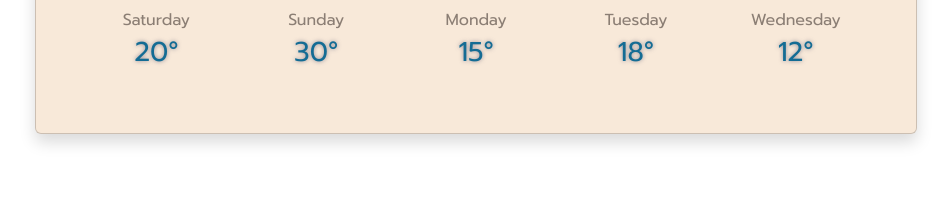
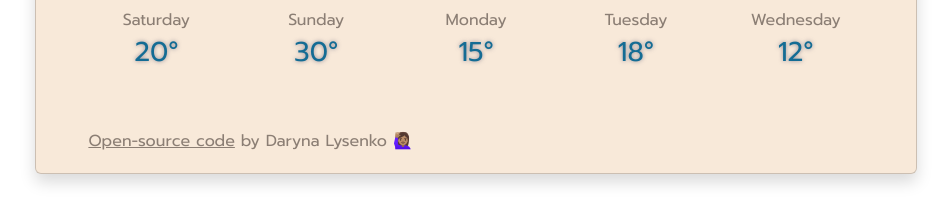
Before and after one commit to Darymee/weather-app, a plain HTML site: page index.html in a window 1280 px wide. Shown: the part 584-806 px from the top of the page, without its empty margins (164-1115 px from the left). Drawn offline with nearby package versions, Linux system fonts and the light colour scheme.

Commit message:
add github link

```diff
--- a/index.html
+++ b/index.html
@@ -161,6 +161,16 @@
             </li>
           </ul>
         </div>
+        <p>
+          <a
+            href="https://github.com/Darymee/weather-app"
+            target="_blank"
+            rel="noreferrer"
+            class="github-link"
+            >Open-source code</a
+          >
+          by Daryna Lysenko 🙋🏽‍♀️
+        </p>
       </div>
     </div>
 
--- a/src/styles.css
+++ b/src/styles.css
@@ -169,3 +169,13 @@ button.checked:hover {
   color: #c7bca1;
   text-shadow: 0 0 0.25rem rgba(0, 0, 0, 0.2);
 }
+
+.github-link {
+  color: #8b7e74;
+  padding-left: 3rem;
+  transition: all 350ms ease-in-out;
+}
+
+.github-link:hover {
+  color: #65647c;
+}
```
